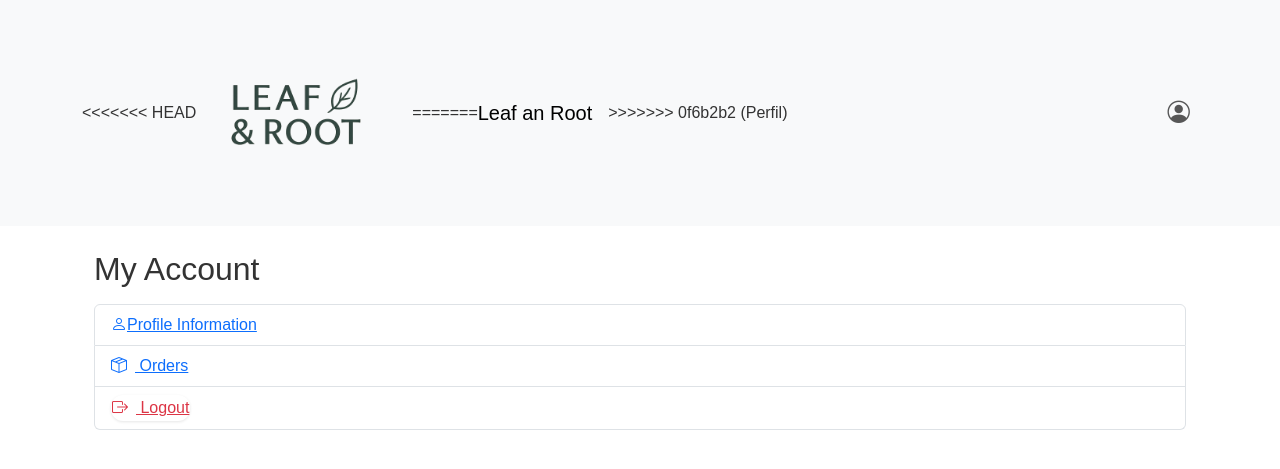
After one commit to lacastrilp/Leaf-Root, a Django app: page /users/account/ in a window 1280 px wide. The commit adds this page. Shown: the top 469 px of the page. Run offline with Django 5.2, Linux system fonts and the light colour scheme; the visitor is signed in with stand-in values (Sample User, id 1); data that the repository does not hold is empty.

Commit message:
Vista Perfil

```diff
--- a/leaf_and_root/catalogo/templates/product_list.html
+++ b/leaf_and_root/catalogo/templates/product_list.html
@@ -43,6 +43,7 @@
             <option value="price_desc" {% if request.GET.sort == "price_desc" %}selected{% endif %}>Highest to lowest</option>
         </select>
     </div>
+
     <!-- Filtros vegan / vegetarian -->
     <div class="text-center my-3">
         {% comment %} Botón Vegan {% endcomment %}
--- a/leaf_and_root/store/templates/base.html
+++ b/leaf_and_root/store/templates/base.html
@@ -7,7 +7,6 @@
     <title>{% block title %}LEAF & ROOT{% endblock %}</title>
     <link rel="stylesheet" href="https://cdn.jsdelivr.net/npm/bootstrap@5.3.0/dist/css/bootstrap.min.css">
     <link rel="stylesheet" href="https://cdn.jsdelivr.net/npm/bootstrap-icons@1.10.5/font/bootstrap-icons.css">
-
     <link rel="stylesheet" href="{% static 'store/css/base.css' %}">
     <link rel="stylesheet" href="{% static 'carrito/css/cart.css' %}">
 </head>
@@ -16,6 +15,7 @@
     <!-- NAVBAR SUPERIOR -->
     <nav class="navbar navbar-expand-lg navbar-light bg-light">
         <div class="container">
+<<<<<<< HEAD
 
         <!-- Botón hamburguesa para menú lateral
         <button class="hamburger btn btn-outline-light me-3" type="button" onclick="toggleSidebar()">☰</button> -->
@@ -23,11 +23,13 @@
             <a class="navbar-brand" href="{% url 'home' %}">
                 <img src="{% static 'store/images/logo.png' %}" alt="Leaf & Root" height="200">
             </a>
+=======
+            <a class="navbar-brand" href="{% url 'home' %}">Leaf an Root</a>
+>>>>>>> 0f6b2b2 (Perfil)
             <button class="navbar-toggler" type="button" data-bs-toggle="collapse" data-bs-target="#navbarNav"
                     aria-controls="navbarNav" aria-expanded="false" aria-label="Toggle navigation">
                 <span class="navbar-toggler-icon"></span>
             </button>
-
         <div class="collapse navbar-collapse" id="navbarNav">
             <ul class="navbar-nav ms-auto">
                 {% if user.is_authenticated %}
@@ -54,22 +56,27 @@
                                 {% endif %}
                             </a>
                         </li>
+                    {% endif %}
 
-                    {% endif %}
-                    <li class="nav-item">
-                        <form method="post" action="{% url 'logout' %}">
-                            {% csrf_token %}
-                            <button type="submit" class="btn btn-link nav-link" style="padding:0; border:none;">Logout</button>
-                        </form>
+                    <!-- Icono de cuenta -->
+                    <li class="nav-item ms-3">
+                        <a class="nav-link position-relative" href="{% url 'account_home' %}">
+                            <i class="bi bi-person-circle" style="font-size: 1.4rem;"></i>
+                        </a>
                     </li>
+
                 {% else %}
-                    <li class="nav-item"><a class="nav-link" href="{% url 'login' %}">Login</a></li>
-                    <li class="nav-item"><a class="nav-link" href="{% url 'register' %}">Register</a></li>
+                    <!-- Si no está autenticado, lo mandamos a login -->
+                    <li class="nav-item ms-3">
+                        <a class="nav-link position-relative" href="{% url 'login' %}?next={{ request.path }}">
+                            <i class="bi bi-person-circle" style="font-size: 1.4rem;"></i>
+                        </a>
+                    </li>
                 {% endif %}
             </ul>
         </div>
-    </div>
-</nav>
+        </div>
+    </nav>
 
 <!-- MENU LATERAL PERSONALIZADO
 <nav id="sidebar" class="sidebar">
--- /dev/null
+++ b/leaf_and_root/users/templates/users/account_home.html
@@ -0,0 +1,24 @@
+{% extends "base.html" %}
+{% block title %}Mi Cuenta{% endblock %}
+
+{% block content %}
+<div class="container mt-4">
+    <h2>My Account</h2>
+
+    <ul class="list-group mt-3">
+        <li class="list-group-item">
+            <a href="{% url 'account_info_view' %}" class="bi bi-person me-2">Profile Information</a>
+        <li class="list-group-item">
+            <a href="#"><i class="bi bi-box-seam me-2"></i> Orders</a>
+        </li>
+        <li class="list-group-item">
+            <form method="post" action="{% url 'logout' %}">
+                {% csrf_token %}
+                <button type="submit" class="btn btn-link p-0 text-danger">
+                    <i class="bi bi-box-arrow-right me-2"></i> Logout
+                </button>
+            </form>
+        </li>
+    </ul>
+</div>
+{% endblock %}
--- a/leaf_and_root/users/urls.py
+++ b/leaf_and_root/users/urls.py
@@ -6,5 +6,9 @@ urlpatterns = [
     path("users/login/", views.LoginView.as_view(), name="login"),
     path("users/logout/", views.LogoutView.as_view(), name="logout"),
     path("users/register/", views.RegisterView.as_view(), name="register"),
+    path("account/", views.account_home, name="account_home"),
+    #path("account/info/", views.account_info, name="account_info"),
+    path("account/info/view/", views.account_info_view, name="account_info_view"),
+    path("account/info/edit/", views.account_info_edit, name="account_info_edit"),
 
 ]
--- a/leaf_and_root/users/views.py
+++ b/leaf_and_root/users/views.py
@@ -3,7 +3,10 @@ from django.contrib.auth.views import LoginView as AuthLoginView, LogoutView as
 from django.contrib.auth import login
 from django.shortcuts import redirect
 from django.views.generic.edit import FormView
+from .forms import CustomerForm
+from .models import Customer
 from .forms import RegisterForm
+from django.contrib.auth.decorators import login_required
 
 class LoginView(AuthLoginView):
     template_name = "users/login.html"
@@ -19,5 +22,27 @@ class RegisterView(FormView):
         user = form.save()
         login(self.request, user)
         return redirect("home")
+@login_required
+def account_home(request):
+    return render(request, "users/account_home.html")
 
-# Create your views here.
+@login_required
+def account_info_view(request):
+    # buscar el customer del usuario logueado
+    customer, created = Customer.objects.get_or_create(user=request.user)
+    return render(request, "users/account_info_view.html", {"customer": customer})
+
+@login_required
+def account_info_edit(request):
+    # buscar el customer del usuario logueado
+    customer, created = Customer.objects.get_or_create(user=request.user)
+
+    if request.method == "POST":
+        form = CustomerForm(request.POST, instance=customer)
+        if form.is_valid():
+            form.save()
+            return redirect("account_info_view")  # redirigir a la misma página tras guardar
+    else:
+        form = CustomerForm(instance=customer)
+
+    return render(request, "users/account_info.html", {"form": form})
```
Also changed, not shown: leaf_and_root/ordenes/templates/ordenes/invoice.html (added, +16 -0 lines), leaf_and_root/ordenes/templates/ordenes/order_review.html (added, +43 -0 lines), leaf_and_root/users/forms.py (+8 -0 lines), leaf_and_root/users/templates/users/account_info.html (added, +13 -0 lines), leaf_and_root/users/templates/users/account_info_view.html (added, +15 -0 lines), leaf_and_root/ordenes/migrations/0002_orderitem.py (added), leaf_and_root/ordenes/migrations/0003_remove_order_cart_alter_order_customer_and_more.py (added).
